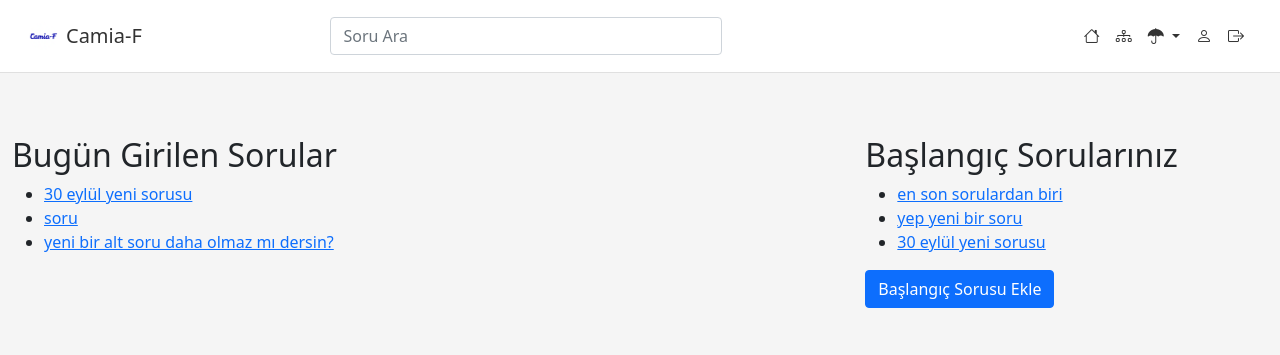
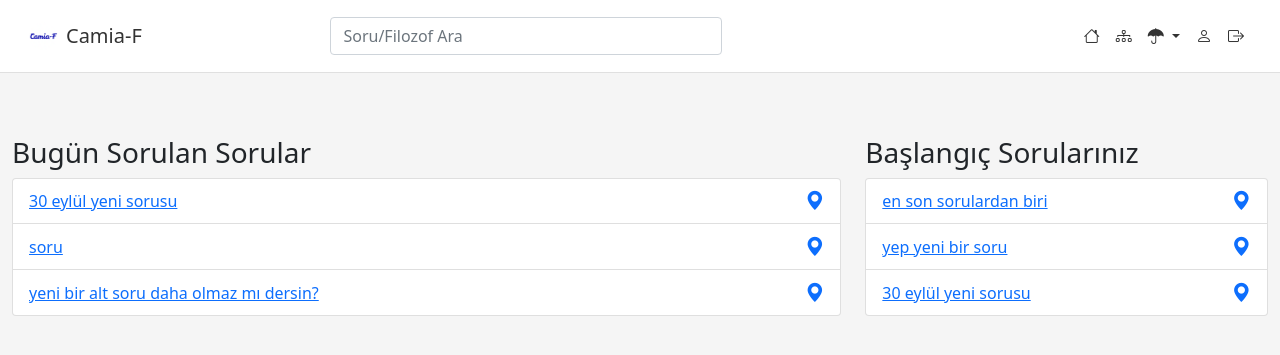
Before and after one commit to Ugurismail/akishApp, a Django app: page / in a window 1280 px wide. Shown: the top 355 px of the page. Run offline with Django 4.2, Linux system fonts and the light colour scheme; a user stored in the database is signed in; data comes from the database, SQL or seed files in the repository; data that the repository does not hold is empty.

Commit message:
haritaya git özelliği eklendi

```diff
--- a/core/static/core/css/styles.css
+++ b/core/static/core/css/styles.css
@@ -92,6 +92,14 @@
     background-color: #f0f0f0;
 }
 
+.bi-geo-alt-fill {
+    font-size: 1.2em;
+    color: #0d6efd; /* Bootstrap'ın birincil rengi */
+}
+
+.bi-geo-alt-fill:hover {
+    color: #0a58ca; /* Hover efekti için koyu ton */
+}
 /* Butonların Varsayılan Stilini Kaldırma */
 .vote-btn, .save-btn {
     background: none;
--- a/core/templates/core/base.html
+++ b/core/templates/core/base.html
@@ -36,7 +36,7 @@
                 <!-- Ortadaki Arama Formu (Sadece Giriş Yapmış Kullanıcılar İçin) -->
                 {% if user.is_authenticated %}
                 <form class="d-flex mx-auto position-relative" style="width: 400px;">
-                    <input class="form-control me-2" type="search" id="search-input" placeholder="Soru Ara" aria-label="Search">
+                    <input class="form-control me-2" type="search" id="search-input" placeholder="Soru/Filozof Ara" aria-label="Search">
                     <div id="search-results" class="list-group position-absolute w-100"></div>
                 </form>
                 {% endif %}
--- a/core/templates/core/question_map.html
+++ b/core/templates/core/question_map.html
@@ -28,9 +28,14 @@
 <script src="https://d3js.org/d3.v6.min.js"></script>
 
 <!-- Harita verilerini JavaScript'e aktarmak için -->
+<!-- Harita verilerini JavaScript'e aktarmak için -->
 <script id="question-nodes-data" type="application/json">
     {{ question_nodes|safe }}
 </script>
+<script>
+    var focusQuestionId = "{{ focus_question_id|default:'' }}";
+</script>
+
 
 {% endblock %}
 
--- a/core/templates/core/user_homepage.html
+++ b/core/templates/core/user_homepage.html
@@ -4,34 +4,38 @@
 <div class="row">
     <!-- Sol Sütun: Bugünün Soruları -->
     <div class="col-md-8">
-        <h2>Bugün Girilen Sorular</h2>
-        {% if todays_questions %}
-            <ul>
+        <!-- Bugün Sorulan Sorular -->
+        <h3>Bugün Sorulan Sorular</h3>
+        <ul class="list-group">
             {% for question in todays_questions %}
-                    <li>
+                <li class="list-group-item d-flex justify-content-between align-items-center">
                     <a href="{% url 'question_detail' question.id %}">
                         {{ question.question_text }}
+                    </a>
+                    <!-- Haritada Gör İkonu -->
+                    <a href="{% url 'question_map' %}?question_id={{ question.id }}" title="Haritada Gör">
+                        <i class="bi bi-geo-alt-fill"></i>
                     </a>
                 </li>
             {% endfor %}
         </ul>
-        {% else %}
-            <p>Bugün bu sitede yeni soru sorulmamıştır.</p>
-        {% endif %}
     </div>
     <!-- Sağ Sütun: Başlangıç Sorularınız -->
     <div class="col-md-4">
-        <h2>Başlangıç Sorularınız</h2>
-        <ul>
+        <h3>Başlangıç Sorularınız</h3>
+        <ul class="list-group">
             {% for starting_question in starting_questions %}
-                <li>
+                <li class="list-group-item d-flex justify-content-between align-items-center">
                     <a href="{% url 'question_detail' starting_question.question.id %}">
                         {{ starting_question.question.question_text }}
+                    </a>
+                    <!-- Haritada Gör İkonu -->
+                    <a href="{% url 'question_map' %}?question_id={{ starting_question.question.id }}" title="Haritada Gör">
+                        <i class="bi bi-geo-alt-fill"></i>
                     </a>
                 </li>
             {% endfor %}
         </ul>
-        <a href="{% url 'add_starting_question' %}" class="btn btn-primary">Başlangıç Sorusu Ekle</a>
     </div>
 </div>
 {% endblock %}
--- a/core/views.py
+++ b/core/views.py
@@ -234,6 +234,7 @@
 
 @login_required
 def question_map(request):
+    question_id = request.GET.get('question_id', None)
     questions = Question.objects.all()
     nodes = {}
     links = []
@@ -298,7 +299,10 @@
         "nodes": list(nodes.values()),
         "links": links
     }
-    return render(request, 'core/question_map.html', {'question_nodes': json.dumps(question_nodes)})
+    return render(request, 'core/question_map.html', {
+        'question_nodes': json.dumps(question_nodes),
+        'focus_question_id': question_id,
+    })
 
 @login_required
 def user_homepage(request):
```
Also changed, not shown: core/static/core/js/question_map.js (+48 -32 lines), core/templates/core/question_detail.html (+12 -9 lines). Lines whose indentation alone changed are shown as unchanged.
